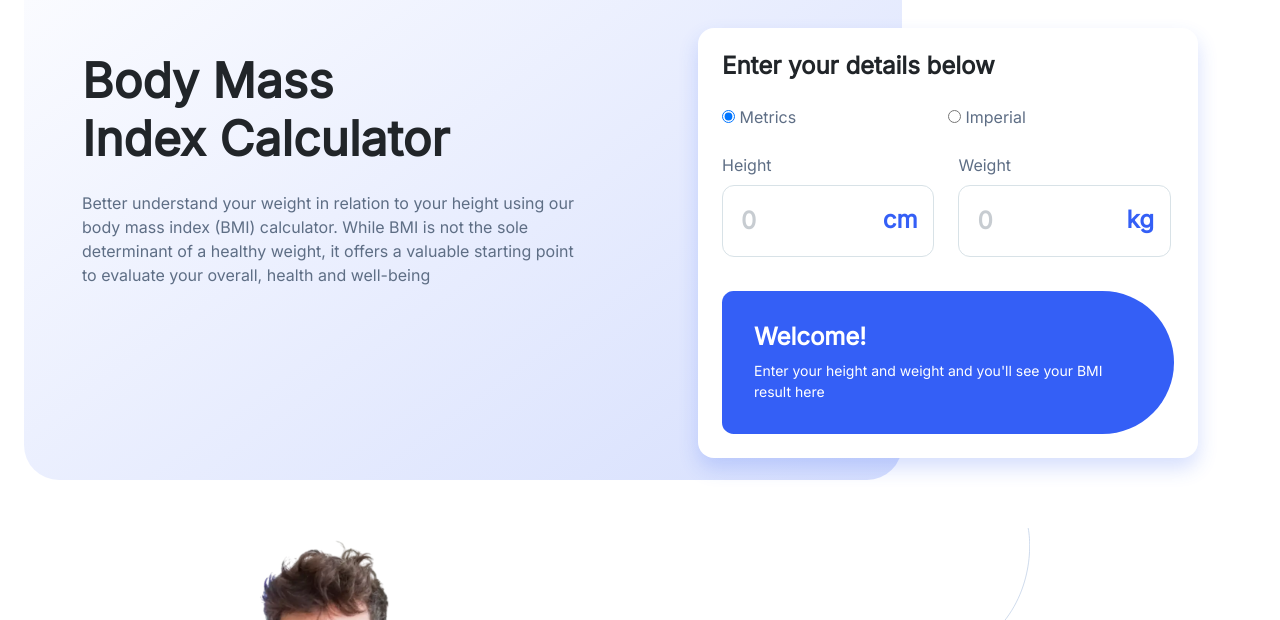
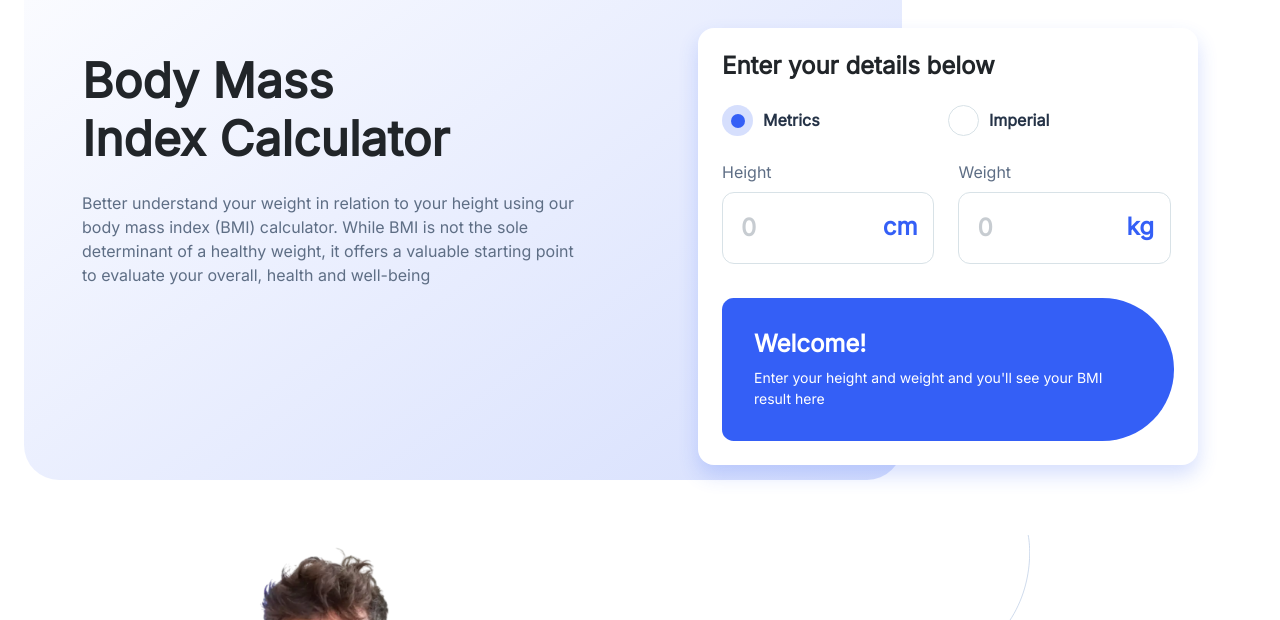
Before and after one commit to Ben7991/amalitech_bmi-calculator, a website with bundled scripts: page index.html in a window 1280 px wide. Shown: the part 156-776 px from the top of the page. Built offline with nearby package versions, Linux system fonts and the light colour scheme.

Commit message:
add custom styles to input elements

```diff
--- a/assets/css/styles.css
+++ b/assets/css/styles.css
@@ -67,6 +67,56 @@
     gap: 16px;
 }
 
+.header__measurement-label {
+    font-weight: 600;
+    font-size: var(--body-size-m);
+    display: flex;
+    gap: 10px;
+    align-items: center;
+    color: var(--color-gunmetal);
+}
+
+.header__measurement-radio {
+    -webkit-appearance: none;
+    appearance: none;
+    width: 31px;
+    height: 31px;
+    border: 1px solid var(--color-border);
+    border-radius: 50%;
+    cursor: pointer;
+    position: relative;
+}
+
+.header__measurement-radio:hover {
+    border-color: var(--color-blue);
+}
+
+.header__measurement-radio::before {
+    content: "";
+    position: absolute;
+    top: 7px;
+    left: 7px;
+    width: 15px;
+    height: 15px;
+    background-color: var(--color-blue);
+    border-radius: 50%;
+    transform: scale(0);
+    transition: transform .5s ease;
+}
+
+.header__measurement-radio:checked {
+    background-color: var(--color-blue-opacity);
+    border: none;
+}
+
+.header__measurement-radio:checked::before {
+    transform: scale(1);
+    top: 9px;
+    left: 9px;
+    width: 14px;
+    height: 14px;
+}
+
 .header__measurement--imperial {
     display: none;
     gap: 0 !important;
@@ -84,6 +134,11 @@
     border-radius: 12px;
     justify-content: space-between;
     align-items: center;
+}
+
+.header__measurement-type:hover,
+.header__measurement-type:has(.header__calculator-input:focus) {
+    border-color: var(--color-blue);
 }
 
 .header__measurement-unit {
```
